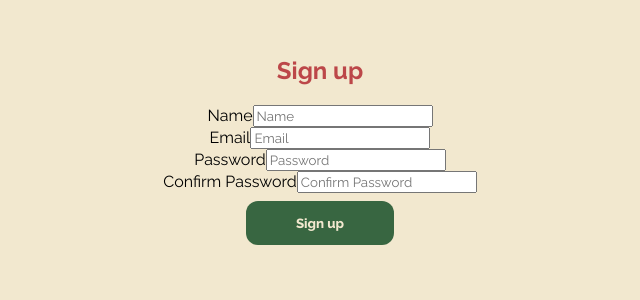
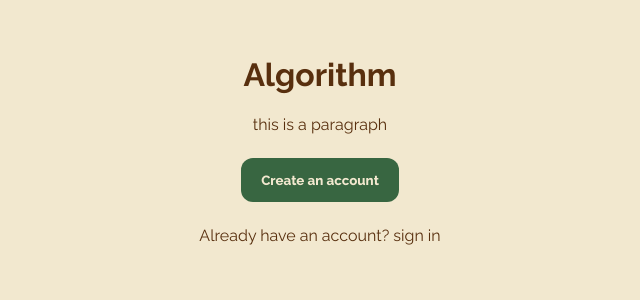
Before and after one commit to Razvan789/UGAHackathon8, a React (Create React App) app in the folder frontend/: page /login in a window 1280 px wide. Shown: the top 300 px of the page, without its empty margins (320-960 px from the left). Built offline with nearby package versions, Linux system fonts and the light colour scheme.

Commit message:
Added react rounter

```diff
--- a/frontend/package.json
+++ b/frontend/package.json
@@ -9,7 +9,6 @@
     "framer-motion": "^9.0.1",
     "react": "^18.2.0",
     "react-dom": "^18.2.0",
-    "react-router": "^6.8.0",
     "react-scripts": "5.0.1",
     "web-vitals": "^2.1.4"
   },
@@ -36,5 +35,8 @@
       "last 1 firefox version",
       "last 1 safari version"
     ]
+  },
+  "devDependencies": {
+    "react-router-dom": "^6.8.0"
   }
 }
--- a/frontend/src/App.css
+++ b/frontend/src/App.css
@@ -17,6 +17,43 @@
 * {
   box-sizing: border-box;
   font-family: 'Raleway', sans-serif;
+
+}
+
+
+.App-logo {
+  height: 40vmin;
+  pointer-events: none;
+}
+
+@media (prefers-reduced-motion: no-preference) {
+  .App-logo {
+    animation: App-logo-spin infinite 20s linear;
+  }
+}
+
+.App-header {
+  background-color: #282c34;
+  min-height: 100vh;
+  display: flex;
+  flex-direction: column;
+  align-items: center;
+  justify-content: center;
+  font-size: calc(10px + 2vmin);
+  color: white;
+}
+
+.App-link {
+  color: #61dafb;
+}
+
+@keyframes App-logo-spin {
+  from {
+    transform: rotate(0deg);
+  }
+  to {
+    transform: rotate(360deg);
+  }
 }
 
 .full-h {
@@ -94,6 +131,10 @@
 
 
 
+.rounter-link {
+  text-decoration: none;
+  color: inherit;
+}
 
 .link {
   position: relative;
--- a/frontend/src/App.js
+++ b/frontend/src/App.js
@@ -2,13 +2,20 @@ import './App.css';
 import React from 'react';
 import Landing from './components/landing/landing';
 import EmailSignUp from './components/emailSignup/emailSignup';
+import { BrowserRouter, Routes, Route } from "react-router-dom";
+import Layout from './components/layout/layout';
+import Login from './components/login/login';
 function App() {
   return (
-    <div className="App">
-      <section className='full-h'>
-        <EmailSignUp />
-      </section>
-    </div>
+    <BrowserRouter>
+      <Routes>
+        <Route path="/" element={<Layout />}>
+          <Route path="/landing" element={<Landing />} />
+          <Route path="/signup" element={<EmailSignUp />} />
+          <Route path="/login" element={<Login />} />
+        </Route>
+      </Routes>
+    </BrowserRouter>
   );
 }
 
--- a/frontend/src/components/landing/landing.js
+++ b/frontend/src/components/landing/landing.js
@@ -1,6 +1,8 @@
 import React from "react";
 import "./landing.css";
 import { motion } from "framer-motion";
+import { Link } from "react-router-dom";
+import Login from "../login/login";
 
 export default function Landing() {
 
@@ -21,9 +23,9 @@ export default function Landing() {
                 <h1 className="secondary-negative-text">Wandr</h1>
                 <p className="dark-text">Users going through a vetting process to ensure you never match with bots</p>
             </div>
-            <button className="btn primary light-text x-padding"> Create an account</button>
+            <Link to={'/signup'} className="rounter-link"><button className="btn primary light-text x-padding"> Create an account</button></Link>
             <p>Already have an account?&nbsp;
-                <span className="secondary-negative-text link">Sign in</span>
+                <Link to={"/login"} className="rounter-link"><span className="secondary-negative-text link">Sign in</span></Link>
             </p>
         </div>
     );
--- /dev/null
+++ b/frontend/src/components/layout/layout.css
@@ -0,0 +1,3 @@
+.screen-h {
+    height: 100vh;
+}
--- /dev/null
+++ b/frontend/src/components/layout/layout.js
@@ -0,0 +1,14 @@
+import React from 'react'
+import './layout.css'
+import '../../App.css';
+import { Outlet } from 'react-router-dom'
+
+export default function Layout() {
+    return (
+        <div className="App">
+            <div className="background screen-h dark-text">
+                <Outlet />
+            </div>
+        </div>
+    )
+}
```
Also changed, not shown: frontend/src/index.js (+0 -9 lines), 1 other file (tests, documents, lock files or other folders).
